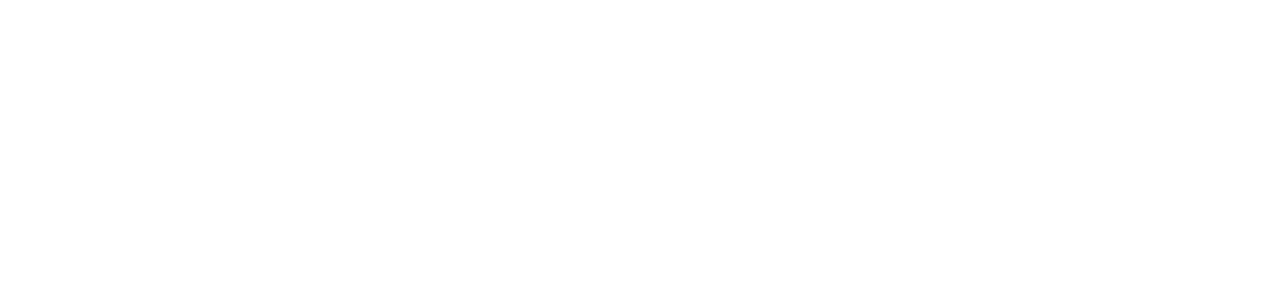
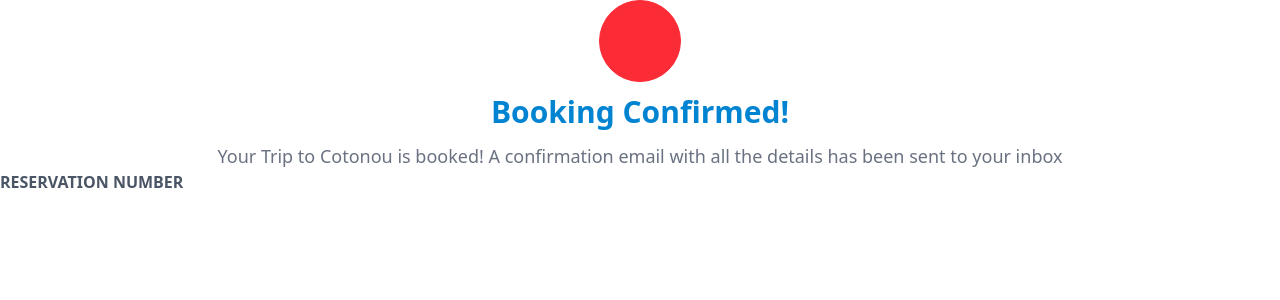
Before and after one commit to Eunock-web/BeninTravel, a React (Vite) app: page /confirm in a window 1280 px wide. Before the commit this address had no page. Shown: the top 300 px of the page. Built offline with nearby package versions, Linux system fonts and the light colour scheme.

Commit message:
Debut de l'implementation du front de la page Confirmation de commande

```diff
--- /dev/null
+++ b/src/components/pages/ConfirmCommande.tsx
@@ -0,0 +1,20 @@
+import { Check } from "lucide-react"
+
+function ConfirmCommande(){
+    return (
+        <div>
+            <div className=" flex flex-col gap-3 items-center justify-center ">
+                <Check size={ 30 } className=" border border-red-500 bg-red-500 text-white p-10 rounded-full  "/>
+                <h1 className=" font-bold text-3xl text-sky-600  "> Booking Confirmed! </h1>
+                <p className=" text-gray-500 font-light text-lg text-center "> Your Trip to Cotonou is booked! A confirmation email with all the details has been sent to your inbox </p>
+            </div>
+
+            <div>
+                <h1 className=" font-bold text-gray-600 text-2lg "> RESERVATION NUMBER </h1>
+                <h1> </h1>
+            </div>
+        </div>
+    )
+}
+
+export default ConfirmCommande
--- a/src/routes.tsx
+++ b/src/routes.tsx
@@ -3,6 +3,7 @@
 import Deals from "./components/pages/Details/Deals";
 import About from "./components/pages/Home/About";
 import Shop from "./components/pages/Shop/Shop";
+import ConfirmCommande from "./components/pages/ConfirmCommande";
 
 
 const AppRoutes : RouteObject[] =[
@@ -27,6 +28,11 @@
         element : <Shop />
     },
 
+    {
+        path : "/confirm",
+        element : <ConfirmCommande />
+    }
+
 ]
 
 export default AppRoutes
```
